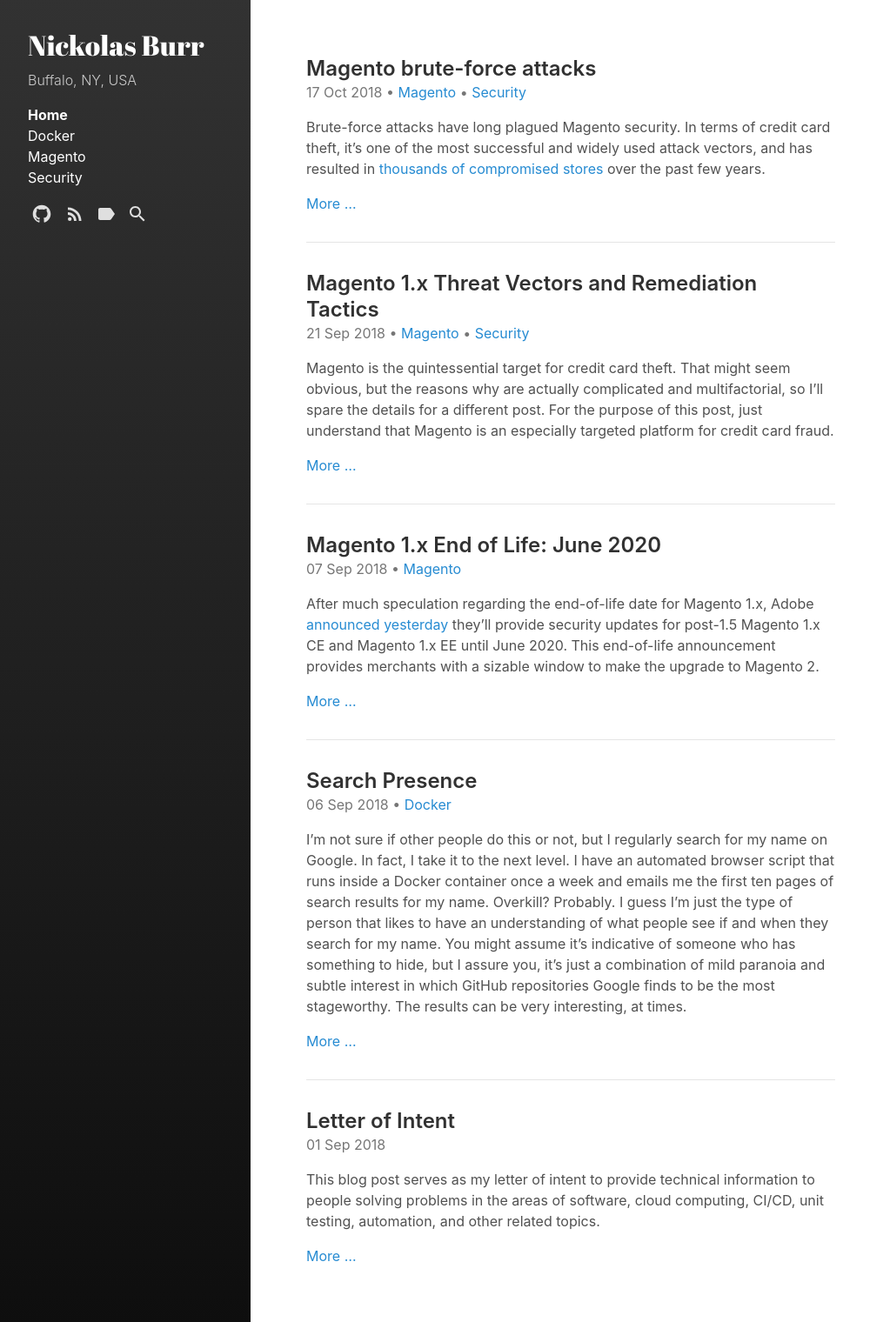
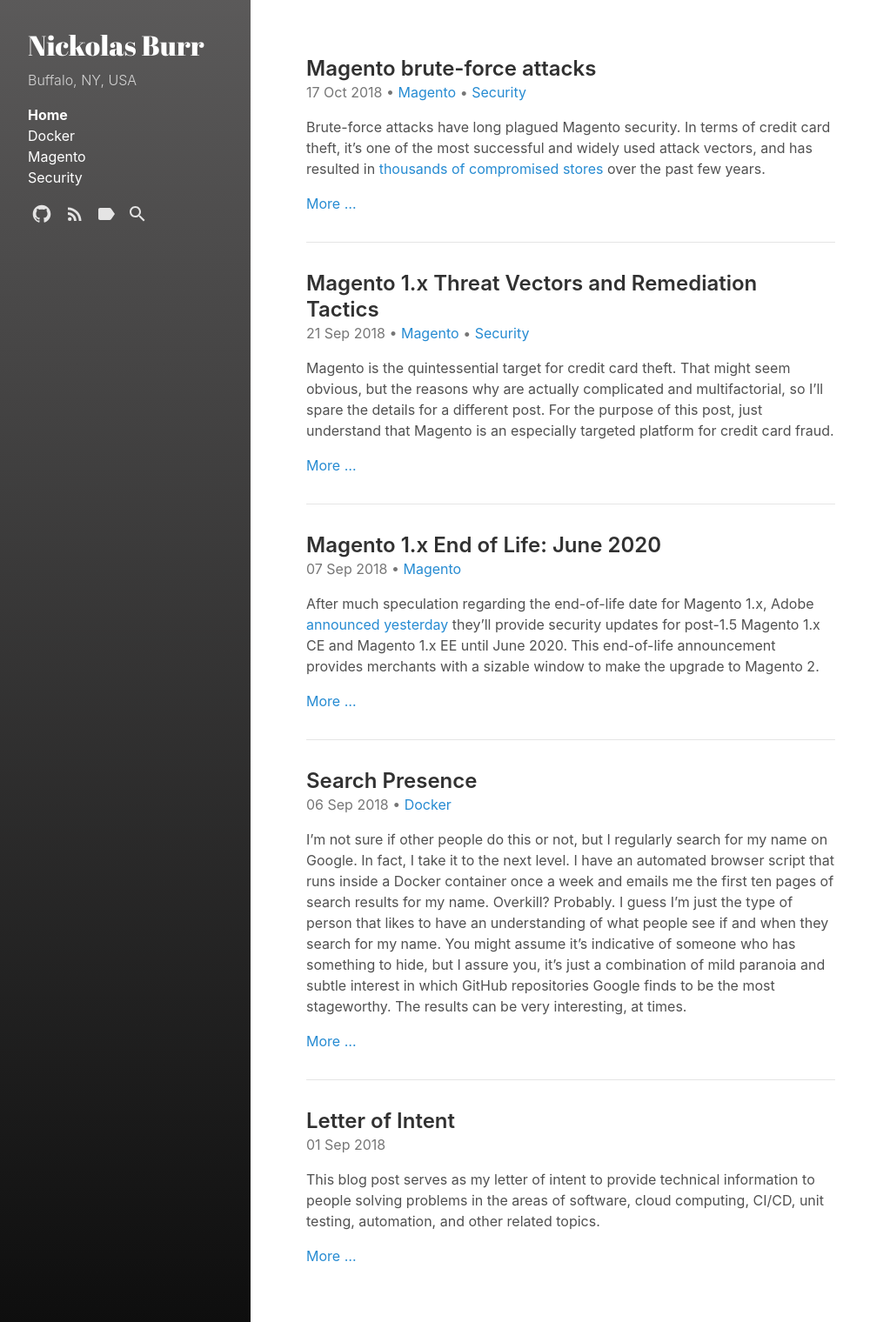
Before and after one commit to nickolasburr/blog, a Jekyll site: the page built from index.html, in a window 1280 px wide. Shown: the whole page at 87% size, without its empty margins (0-1023 px from the left). Built offline with Jekyll 4.4.1, drawn with Linux system fonts in a browser that asks for light colours; the list of posts is cut into pages by our own code.

Commit message:
Adjust sidebar gradient

```diff
--- a/_sass/hydeout/_layout.scss
+++ b/_sass/hydeout/_layout.scss
@@ -27,7 +27,7 @@ body {
   background-color: $sidebar-bg-color;
   background-image: linear-gradient(
     to bottom,
-    lighten($sidebar-bg-color, 7%),
+    lighten($sidebar-light-bg-color, 7%),
     darken($sidebar-bg-color, 7%));
   display: flex;
   flex-direction: column;
--- a/_sass/hydeout/_variables.scss
+++ b/_sass/hydeout/_variables.scss
@@ -46,6 +46,7 @@ $code-color: #bf616a !default;
 
 // Hyde theming
 $sidebar-bg-color: #202020 !default;
+$sidebar-light-bg-color: #494848 !default;
 $sidebar-title-color: #ffffff !default;
 $sidebar-sticky: true !default;
 $layout-reverse: false !default;
```
